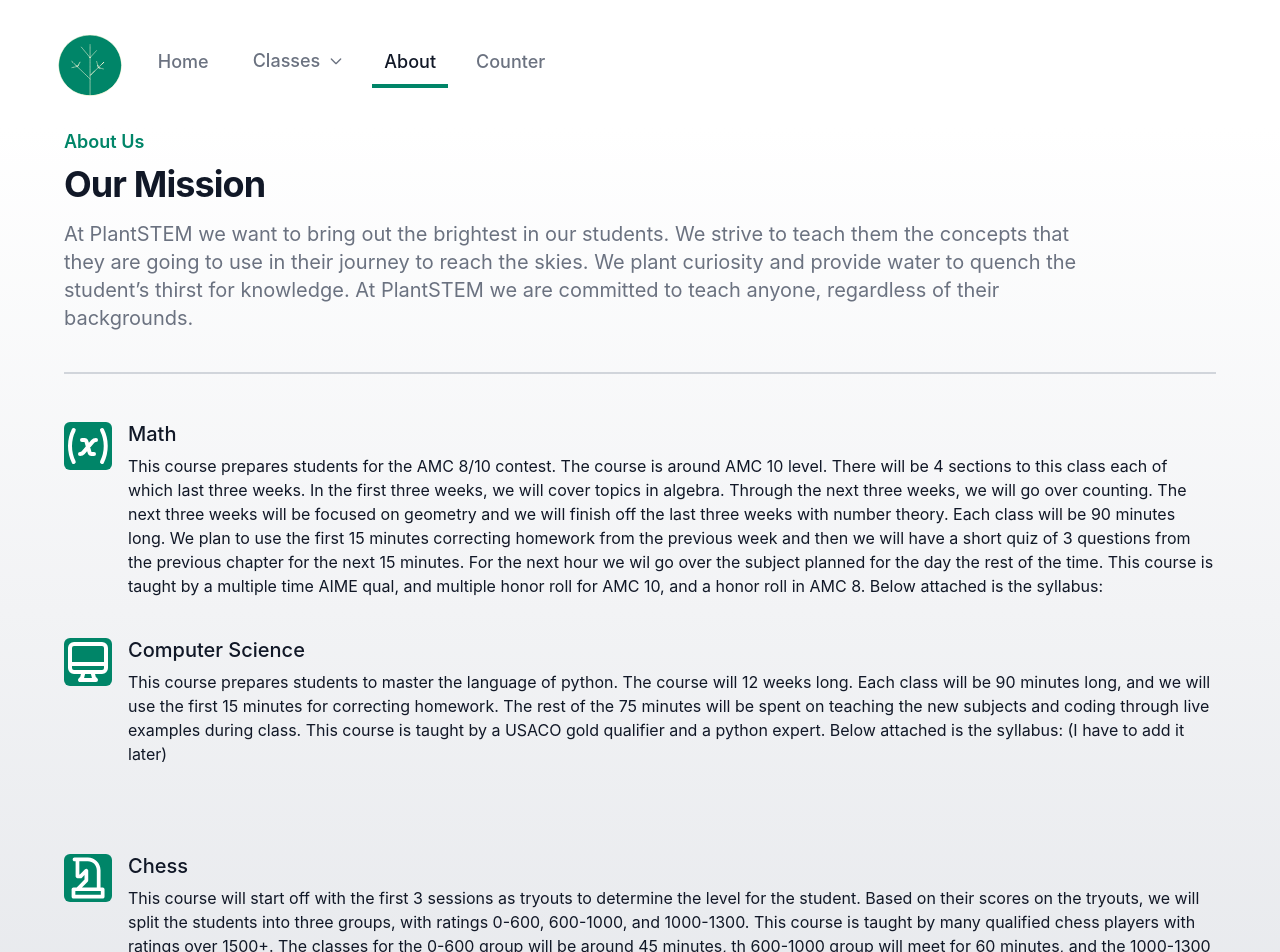
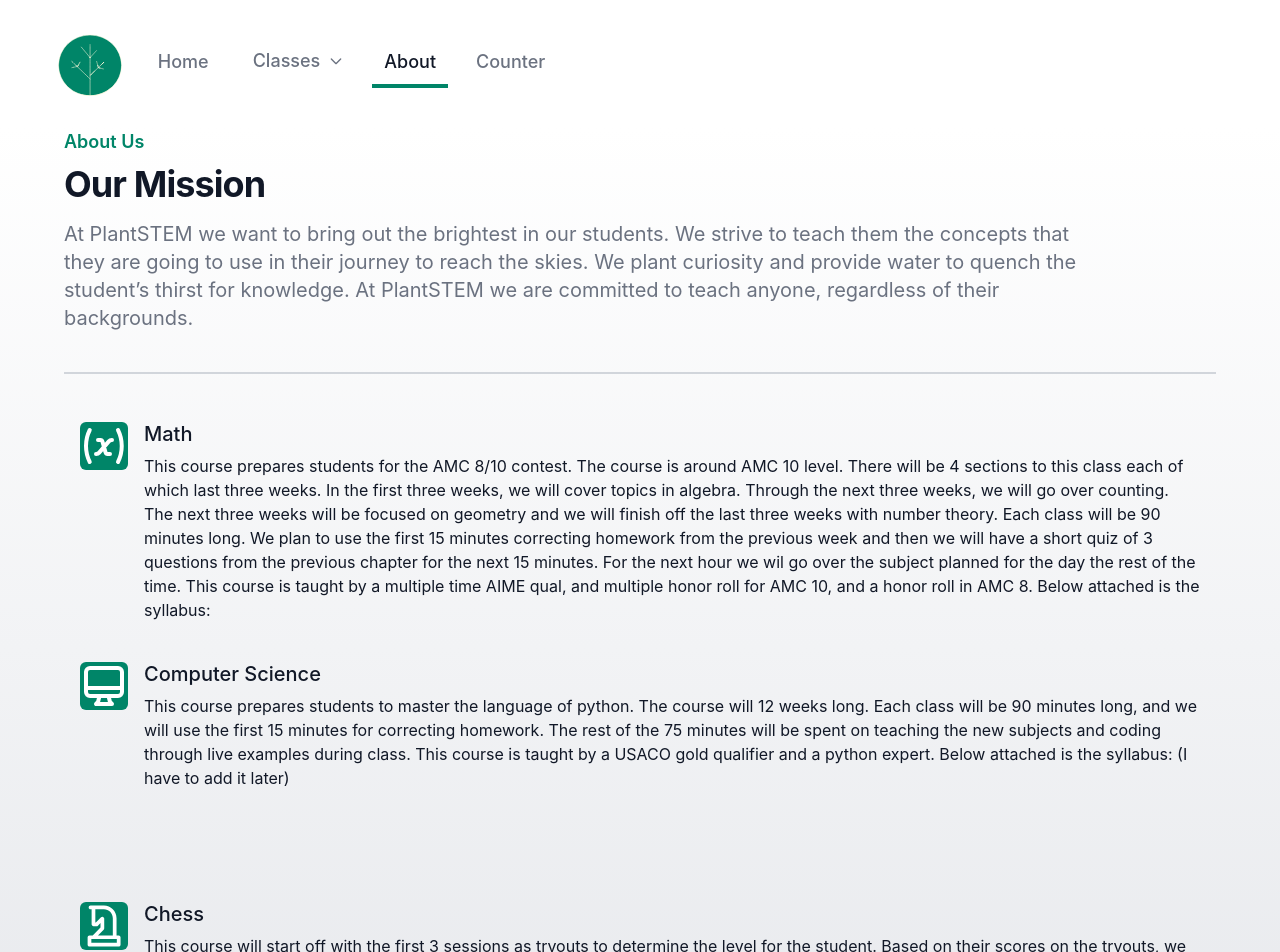
Before and after one commit to Kevin-Liu-01/PlantSTEM, a Next.js app: page /about in a window 1280 px wide. Shown: the top 952 px of the page. Built offline with nearby package versions, Linux system fonts and the light colour scheme.

Commit message:
Fix about page styling

```diff
--- a/components/About.tsx
+++ b/components/About.tsx
@@ -29,9 +29,9 @@ function About() {
               we are committed to teach anyone, regardless of their backgrounds.
             </p>
           </div>
-          <div className="max-w-7xl mx-auto border border-x-0 border-t-0 border-b-2 border-gray-300 mt-10"></div>
+          <div className="border border-x-0 border-t-0 border-b-2 border-gray-300 mt-10"></div>
           <div className="mt-12 rounded-xl">
-            <dl className=" mx-auto max-w-7xl m-4 space-y-10 md:grid md:grid-rows-3 md:gap-x-4 md:gap-y-10 md:space-y-0">
+            <dl className="m-4 space-y-10 md:grid md:grid-rows-3 md:gap-x-4 md:gap-y-10 md:space-y-0">
               <div className="relative">
                 <dt>
                   <div className="absolute flex h-12 w-12 items-center justify-center rounded-md bg-plantGreen text-white">
```
